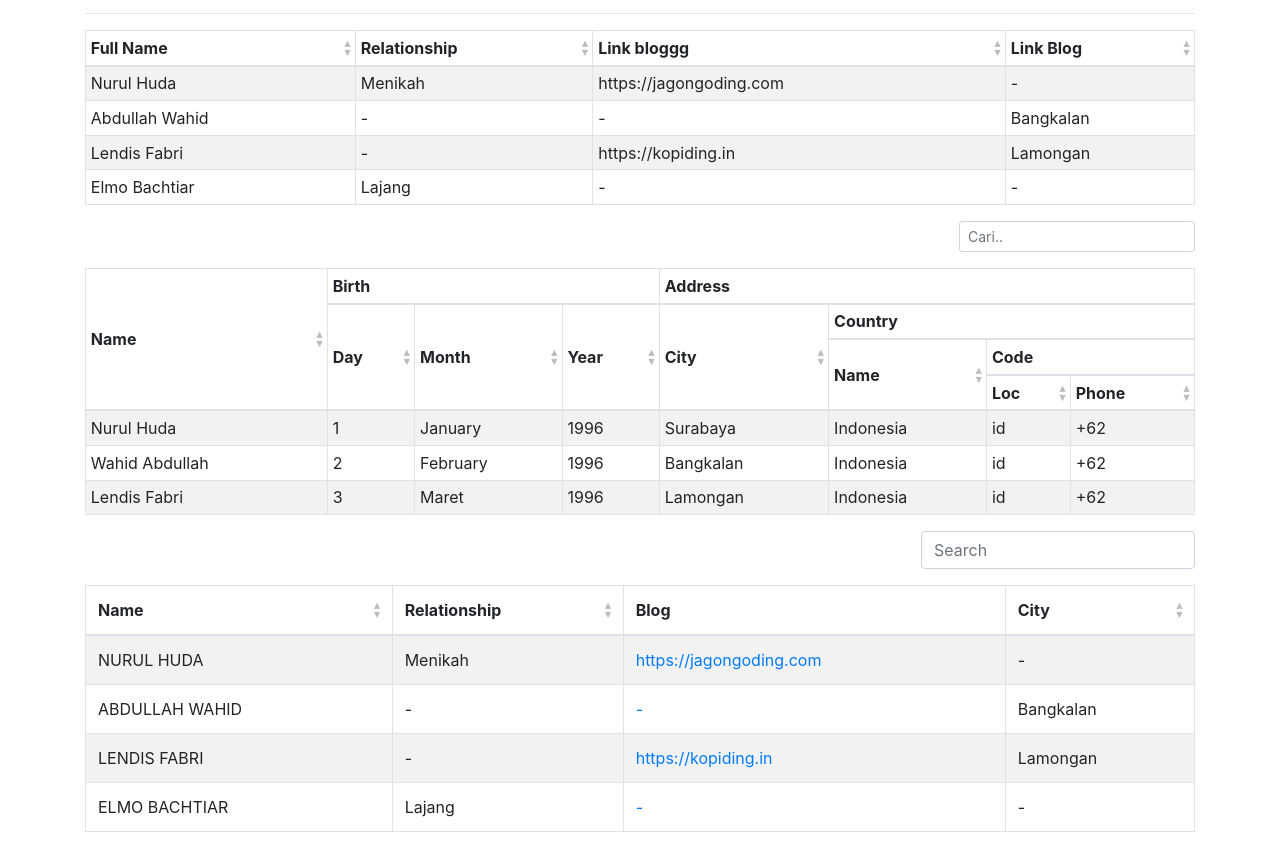
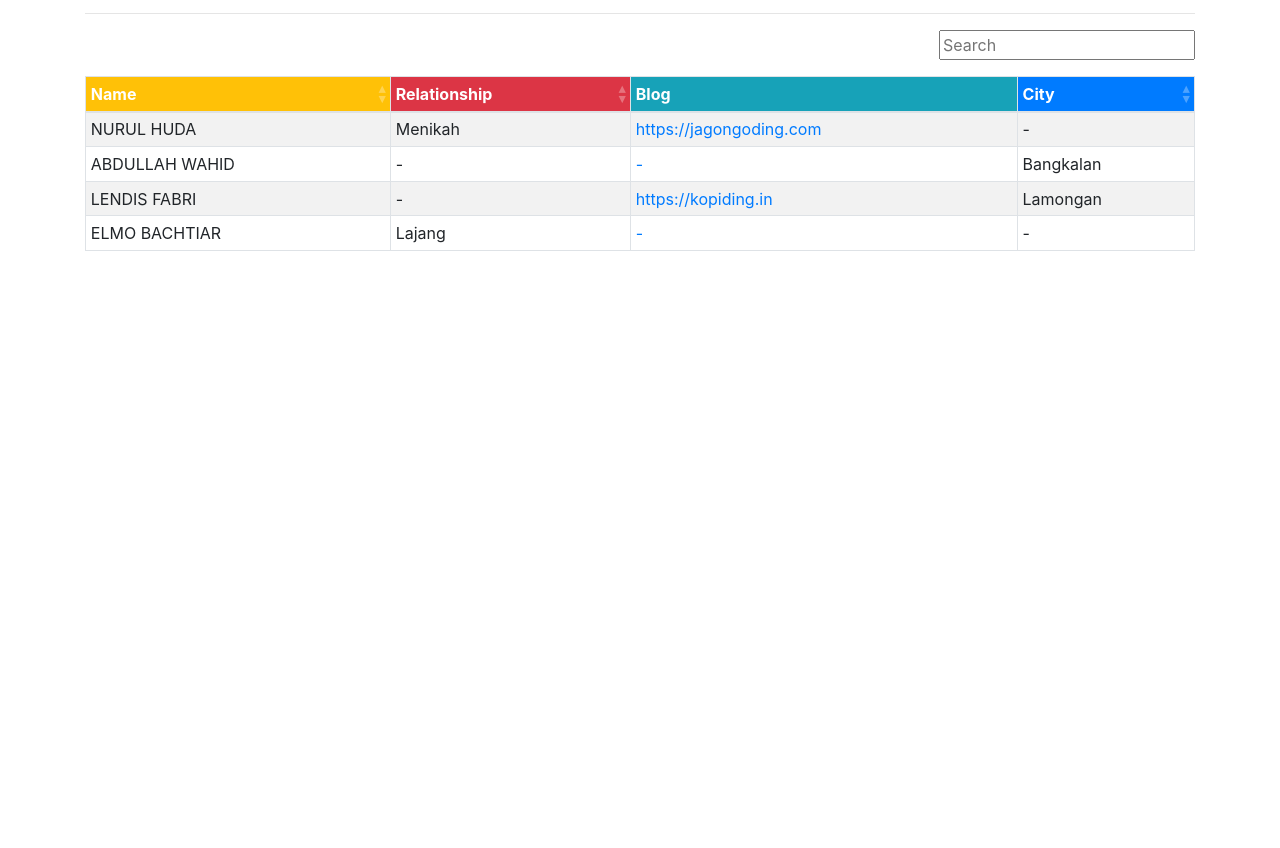
Before and after one commit to ibnujakaria/protable, a website built with webpack: page example/index.html in a window 1280 px wide. Shown: the part 51-899 px from the top of the page. After the commit the page ends 800 px from the top, so only its background shows below. Built offline with nearby package versions, Linux system fonts and the light colour scheme; no server answers.

Commit message:
keep table DOM Classes when creating by ProTable.fromTable()

```diff
--- a/example/app.js
+++ b/example/app.js
@@ -4,142 +4,141 @@ import ProTable from '../src/components/table/ProTable'
 /**
  * @type ProTable.Options
  */
-const options = {
-  classes: ['table', 'table-sm', 'table-striped', 'table-bordered'],
-  thead: {
-    thClasses: ['align-middle']
-  },
-  limit: 5,
-  pagination: {
-    containerElement: 'ul',
-    containerClasses: [
-      'pagination', 'pagination-sm'
-    ],
-    btnWrapper: 'li',
-    btnWrapperClasses: [
-      'page-item'
-    ],
-    btnWrapperActiveClasses: [
-      'active'
-    ],
-    btnClasses: [
-      'page-link'
-    ],
-    rowsPerPage: {
-      selectClasses: ['form-control', 'form-control-sm'],
-      ranges: [5, 10, 15, 1000]
-    }
-  },
-  search: {
-    placeholder: 'Cari..',
-    classes: ['form-control', 'form-control-sm'],
-    notFoundText: 'Oops. The data that you are looking for is not found.'
-  }
-}
+// const options = {
+//   classes: ['table', 'table-sm', 'table-striped', 'table-bordered'],
+//   thead: {
+//     thClasses: ['align-middle']
+//   },
+//   limit: 5,
+//   pagination: {
+//     containerElement: 'ul',
+//     containerClasses: [
+//       'pagination', 'pagination-sm'
+//     ],
+//     btnWrapper: 'li',
+//     btnWrapperClasses: [
+//       'page-item'
+//     ],
+//     btnWrapperActiveClasses: [
+//       'active'
+//     ],
+//     btnClasses: [
+//       'page-link'
+//     ],
+//     rowsPerPage: {
+//       selectClasses: ['form-control', 'form-control-sm'],
+//       ranges: [5, 10, 15, 1000]
+//     }
+//   },
+//   search: {
+//     placeholder: 'Cari..',
+//     classes: ['form-control', 'form-control-sm'],
+//     notFoundText: 'Oops. The data that you are looking for is not found.'
+//   }
+// }
 
-const simpleProTable = fromArray('#table-from-array', [
-  {
-    name: 'Nurul Huda',
-    relationship: 'Menikah',
-    ['link bloggg']: 'https://jagongoding.com'
-  },
-  {
-    name: 'Abdullah Wahid',
-    city: 'Bangkalan'
-  },
-  {
-    city: 'Lamongan',
-    name: 'Lendis Fabri',
-    ['link bloggg']: 'https://kopiding.in'
-  },
-  {
-    name: 'Elmo Bachtiar',
-    relationship: 'Lajang'
-  }
-], {
-  ...options,
-  columns: {
-    name: {
-      label: 'Full Name'
-    },
-    blog: {
-      label: 'Link Blog',
-      targetIndex: 3
-    }
-  },
-  search: false
-})
+// const simpleProTable = fromArray('#table-from-array', [
+//   {
+//     name: 'Nurul Huda',
+//     relationship: 'Menikah',
+//     ['link bloggg']: 'https://jagongoding.com'
+//   },
+//   {
+//     name: 'Abdullah Wahid',
+//     city: 'Bangkalan'
+//   },
+//   {
+//     city: 'Lamongan',
+//     name: 'Lendis Fabri',
+//     ['link bloggg']: 'https://kopiding.in'
+//   },
+//   {
+//     name: 'Elmo Bachtiar',
+//     relationship: 'Lajang'
+//   }
+// ], {
+//   ...options,
+//   columns: {
+//     name: {
+//       label: 'Full Name'
+//     },
+//     blog: {
+//       label: 'Link Blog',
+//       targetIndex: 3
+//     }
+//   },
+//   search: false
+// })
 
-console.log('simpleProTable', simpleProTable)
+// console.log('simpleProTable', simpleProTable)
 
-const proTableComplex = fromArray('#table-from-array-2', [
-  {
-    name: 'Nurul Huda',
-    birth: {
-      day: 1,
-      month: 'January',
-      year: 1996
-    },
-    address: {
-      city: 'Surabaya',
-      country: { name: 'Indonesia', code: { loc: 'id', phone: '+62' } }
-    }
-  },
-  {
-    name: 'Wahid Abdullah',
-    birth: {
-      day: 2,
-      month: 'February',
-      year: 1996
-    },
-    address: {
-      city: 'Bangkalan',
-      country: { name: 'Indonesia', code: { loc: 'id', phone: '+62' } }
-    }
-  },
-  {
-    name: 'Lendis Fabri',
-    birth: {
-      day: 3,
-      month: 'Maret',
-      year: 1996
-    },
-    address: {
-      city: 'Lamongan',
-      country: { name: 'Indonesia', code: { loc: 'id', phone: '+62' } }
-    }
-  }
-], options)
+// const proTableComplex = fromArray('#table-from-array-2', [
+//   {
+//     name: 'Nurul Huda',
+//     birth: {
+//       day: 1,
+//       month: 'January',
+//       year: 1996
+//     },
+//     address: {
+//       city: 'Surabaya',
+//       country: { name: 'Indonesia', code: { loc: 'id', phone: '+62' } }
+//     }
+//   },
+//   {
+//     name: 'Wahid Abdullah',
+//     birth: {
+//       day: 2,
+//       month: 'February',
+//       year: 1996
+//     },
+//     address: {
+//       city: 'Bangkalan',
+//       country: { name: 'Indonesia', code: { loc: 'id', phone: '+62' } }
+//     }
+//   },
+//   {
+//     name: 'Lendis Fabri',
+//     birth: {
+//       day: 3,
+//       month: 'Maret',
+//       year: 1996
+//     },
+//     address: {
+//       city: 'Lamongan',
+//       country: { name: 'Indonesia', code: { loc: 'id', phone: '+62' } }
+//     }
+//   }
+// ], options)
 
-console.log('proTableComplex', proTableComplex)
+// console.log('proTableComplex', proTableComplex)
 
 
-fetch('http://www.json-generator.com/api/json/get/cllKoSVvKG?indent=2')
-  .then(response => response.json())
-  .then(data => {
-    let proTable = fromArray('#table-employee-container', {
-      columns: ['no', 'name', 'email', 'gender', 'phone'],
-      rows: data
-    }, {
-      ...optionTemplates.bootstrapSm,
-      contents: {
-        no: content => ++content,
-        gender: content => {
-          return content === 'female' ?
-            `<span class="badge badge-success">${content}</span>` :
-            `<span class="badge badge-info">${content}</span>`
-        },
-        email: content => {
-          return `<a href="mailto:${content}">${content}</a>`
-        }
-      }
-    })
+// fetch('http://www.json-generator.com/api/json/get/cllKoSVvKG?indent=2')
+//   .then(response => response.json())
+//   .then(data => {
+//     let proTable = fromArray('#table-employee-container', {
+//       columns: ['no', 'name', 'email', 'gender', 'phone'],
+//       rows: data
+//     }, {
+//       ...optionTemplates.bootstrapSm,
+//       contents: {
+//         no: content => ++content,
+//         gender: content => {
+//           return content === 'female' ?
+//             `<span class="badge badge-success">${content}</span>` :
+//             `<span class="badge badge-info">${content}</span>`
+//         },
+//         email: content => {
+//           return `<a href="mailto:${content}">${content}</a>`
+//         }
+//       }
+//     })
 
-    console.log('proTable', proTable)
-  })
+//     console.log('proTable', proTable)
+//   })
 
 const proTableFromTable = fromTable('#table-1', {
-  ...optionTemplates.bootstrap,
   columns: {
     Blog: {
       orderable: false,
--- a/example/index.html
+++ b/example/index.html
@@ -16,7 +16,46 @@
     <div id="table-from-array-2"></div>
     <div id="table-employee-container"></div>
 
-    <table id="table-1"><thead><tr><th>Name</th><th>Relationship</th><th>Blog</th><th>City</th></tr></thead><tbody><tr><td>Nurul Huda</td><td>Menikah</td><td><a href="https://jagongoding.com">https://jagongoding.com</a></td><td>-</td></tr><tr><td>Abdullah Wahid</td><td>-</td><td>-</td><td>Bangkalan</td></tr><tr><td>Lendis Fabri</td><td>-</td><td><a href="https://kopiding.in">https://kopiding.in</a></td><td>Lamongan</td></tr><tr><td>Elmo Bachtiar</td><td>Lajang</td><td>-</td><td>-</td></tr></tbody></table>
+    <table id="table-1" class="table table-sm table-bordered table-striped">
+      <thead>
+        <tr>
+          <th class="bg-warning text-white">Name</th>
+          <th class="bg-danger text-white">Relationship</th>
+          <th class="bg-info text-white">Blog</th>
+          <th class="bg-primary text-white">City</th>
+        </tr>
+      </thead>
+      <tbody>
+        <tr>
+          <td>Nurul Huda</td>
+          <td>Menikah</td>
+          <td>
+            <a href="https://jagongoding.com">https://jagongoding.com</a>
+          </td>
+          <td>-</td>
+        </tr>
+        <tr>
+          <td>Abdullah Wahid</td>
+          <td>-</td>
+          <td>-</td>
+          <td>Bangkalan</td>
+        </tr>
+        <tr>
+          <td>Lendis Fabri</td>
+          <td>-</td>
+          <td>
+            <a href="https://kopiding.in">https://kopiding.in</a>
+          </td>
+          <td>Lamongan</td>
+        </tr>
+        <tr>
+          <td>Elmo Bachtiar</td>
+          <td>Lajang</td>
+          <td>-</td>
+          <td>-</td>
+        </tr>
+      </tbody>
+    </table>
   </div>
 </body>
 </html>
--- a/src/components/table/THead.js
+++ b/src/components/table/THead.js
@@ -80,7 +80,7 @@ class THead {
           label: _col.label,
           proTable: this.proTable,
           options: {
-            classes: this.options.thClasses,
+            classes: this.options.thClasses.concat(_col.classes),
             attrs: {
               colspan: this.getColspan(_col.childs)
             },
--- a/src/components/table/Th.js
+++ b/src/components/table/Th.js
@@ -64,8 +64,8 @@ class Th {
   }
 
   _applyClasses () {
-    if (this.options.classes) {
-      this.options.classes.forEach(_class => this.$dom.classList.add(_class))
+    if (this.options.classes?.length) {
+      this.$dom.classList.add(...this.options.classes)
     }
   }
 
@@ -88,13 +88,12 @@ class Th {
 
     // caret top
     this.$spanTop = document.createElement('span')
-    this.$spanTop.innerHTML = '&#9652;'
-    this.$spanTop.style.marginBottom = '-4px'
-
+    this.$spanTop.innerHTML = '▴'
+    this.$spanTop.style.marginBottom = '-.3rem'
     // caret bottom
     this.$spanBottom = document.createElement('span')
-    this.$spanBottom.innerHTML = '&#9662;'
-    this.$spanBottom.style.marginTop = '-4px'
+    this.$spanBottom.innerHTML = '▾'
+    this.$spanBottom.style.marginTop = '-.3rem'
 
     this.$orderDom = document.createElement('div')
     this.$orderDom.appendChild(this.$spanTop)
@@ -102,9 +101,11 @@ class Th {
     this.$orderDom.style.display = 'inline-flex'
     this.$orderDom.style.flexDirection = 'column'
     this.$orderDom.style.justifyContent = 'center'
-    this.$orderDom.style.fontSize = '70%'
-    this.$orderDom.style.height = '20px'
+    this.$orderDom.style.fontSize = '80%'
+    this.$orderDom.style.height = '1rem'
     this.$orderDom.style.opacity = 0.3
+    this.$orderDom.style.marginLeft = '.5rem'
+    this.$orderDom.style.userSelect = 'none'
     this.$container.appendChild(this.$orderDom)
 
     this.$dom.addEventListener('click', e => {
--- a/src/helpers/from-dom-table.js
+++ b/src/helpers/from-dom-table.js
@@ -5,13 +5,18 @@ const fromDOMTable = (selector, options) => {
   const columns = getColumnsFromDom(dom)
   const rows = getRowsFromDom(dom, columns)
 
+  console.log({ columns })
+
+  options = {
+    classes: Array.from(dom.classList),
+    ...options
+  }
+
   const proTable = new ProTable(null, options)
   proTable.generateTable({
     columns,
     rows
   })
-
-  console.log('fromTable', 'proTable:', proTable.$dom)
 
   // replace the dom input
   dom.replaceWith(proTable.$dom)
@@ -21,9 +26,16 @@ const fromDOMTable = (selector, options) => {
 
 function getColumnsFromDom (table) {
   const firstTr = table.querySelector('thead tr')
+  const columns = {}
 
-  return Array.from(firstTr.children)
-    .map(_child => _child.innerHTML)
+  Array.from(firstTr.children).forEach(_child => {
+    columns[_child.innerHTML] = {
+      label: _child.innerHTML,
+      classes: Array.from(_child.classList)
+    }
+  })
+
+  return columns
 }
 
 function getRowsFromDom (table, columns) {
@@ -33,7 +45,7 @@ function getRowsFromDom (table, columns) {
     .map(_tr => {
       const row = {}
 
-      columns.forEach((_column, _index) => {
+      Object.keys(columns).forEach((_column, _index) => {
         row[_column] = _tr.children[_index].innerHTML
       })
 
```
Also changed, not shown: README.md, dist/pro-table.js (deleted), dist/pro-table.min.js (deleted), 2 other files.
